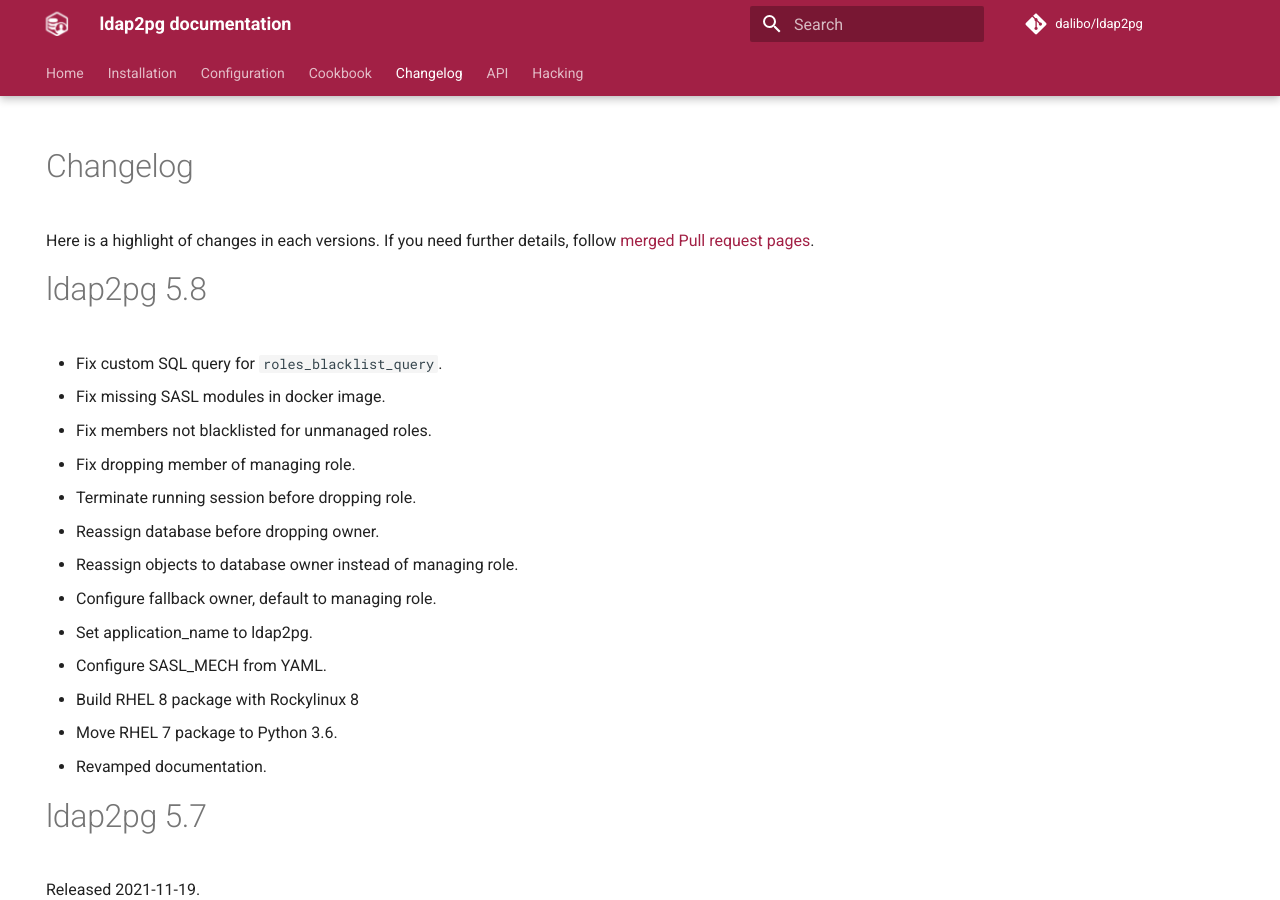
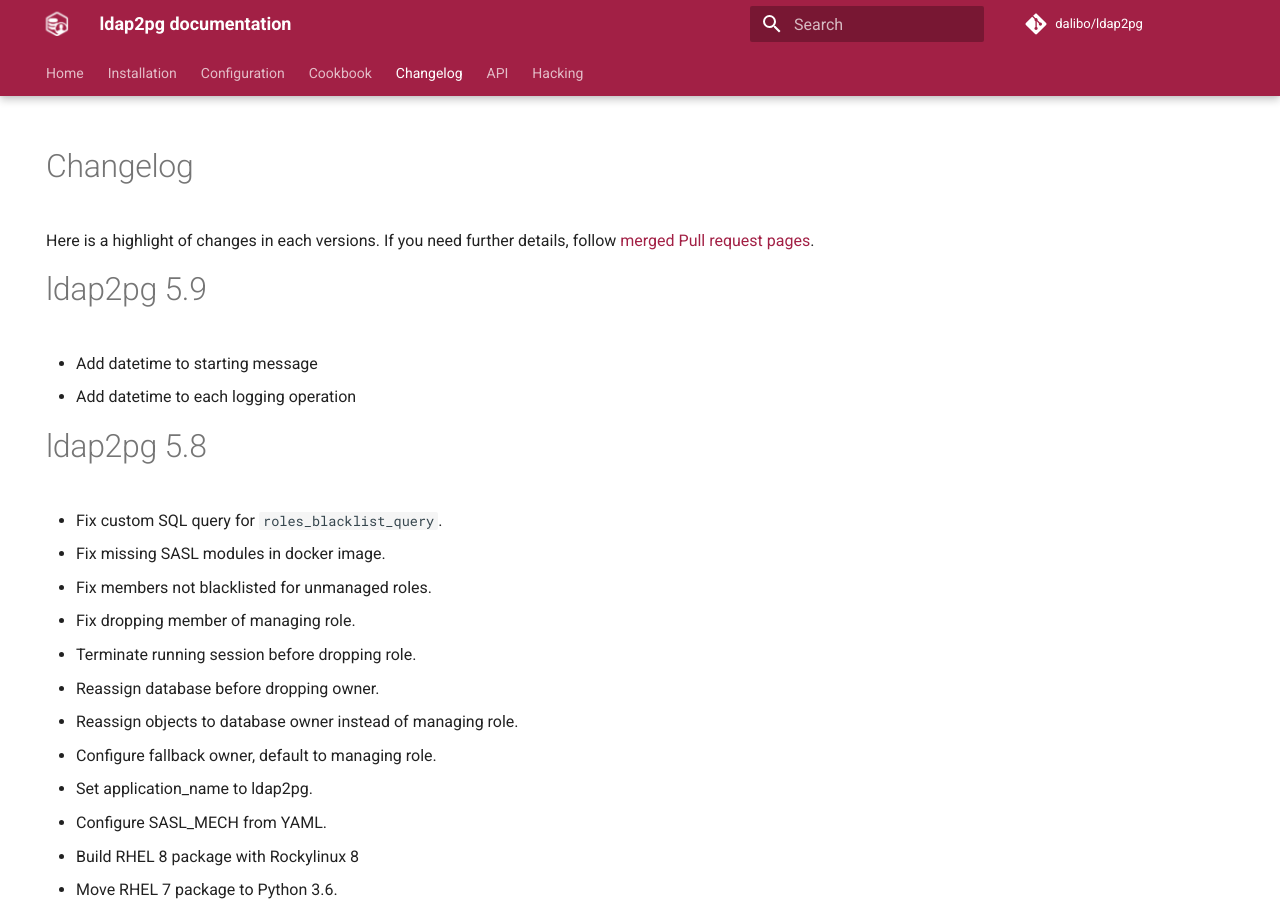
Before and after one commit to dalibo/ldap2pg, an MkDocs documentation site: the page built from docs/changelog.md, in a window 1280 px wide and 900 px high. Built offline with MkDocs 1.6.1 and Material for MkDocs 9.7.7, drawn with Linux system fonts in a browser that asks for light colours; comment, search, counter and statistics services are not loaded.

Commit message:
Resolve bersace comments

```diff
--- a/docs/changelog.md
+++ b/docs/changelog.md
@@ -11,6 +11,9 @@
 follow [merged Pull request
 pages](https://github.com/dalibo/ldap2pg/pulls?utf8=%E2%9C%93&q=is%3Apr%20is%3Amerged).
 
+# ldap2pg 5.9
+- Add datetime to starting message
+- Add datetime to each logging operation
 
 # ldap2pg 5.8
 
```
Also changed, not shown: 1 other file.
